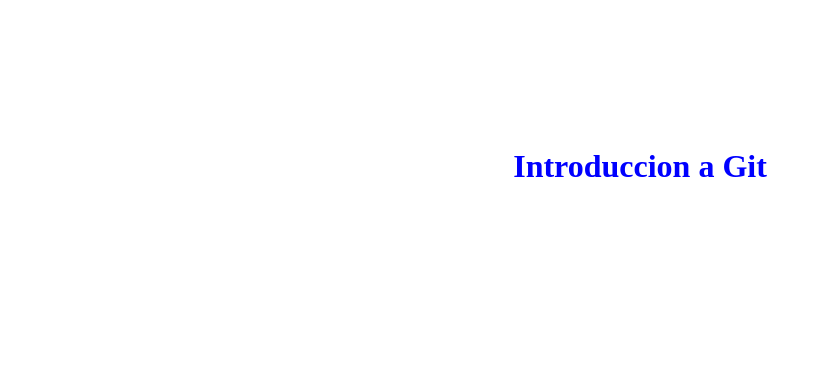
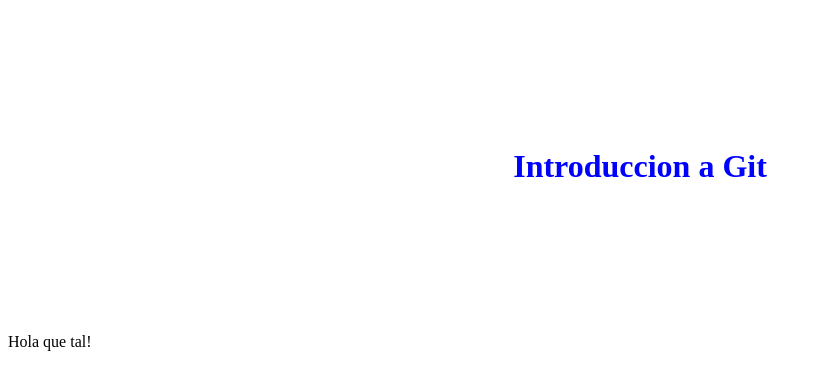
Before and after one commit to AgustinCarbajoCBC/Clasegit123, a plain HTML site: page index.html in a window 1280 px wide. Shown: the whole page, without its empty margins (0-822 px from the left). Drawn offline with Linux system fonts and the light colour scheme.

Commit message:
Agregue el saludo y la imagen

```diff
--- a/index.html
+++ b/index.html
@@ -8,6 +8,6 @@
 </head>
 <body>
     <H1>Introduccion a Git</H1>
-
+     <p>Hola que tal!</p>
 </body>
 </html>
```
